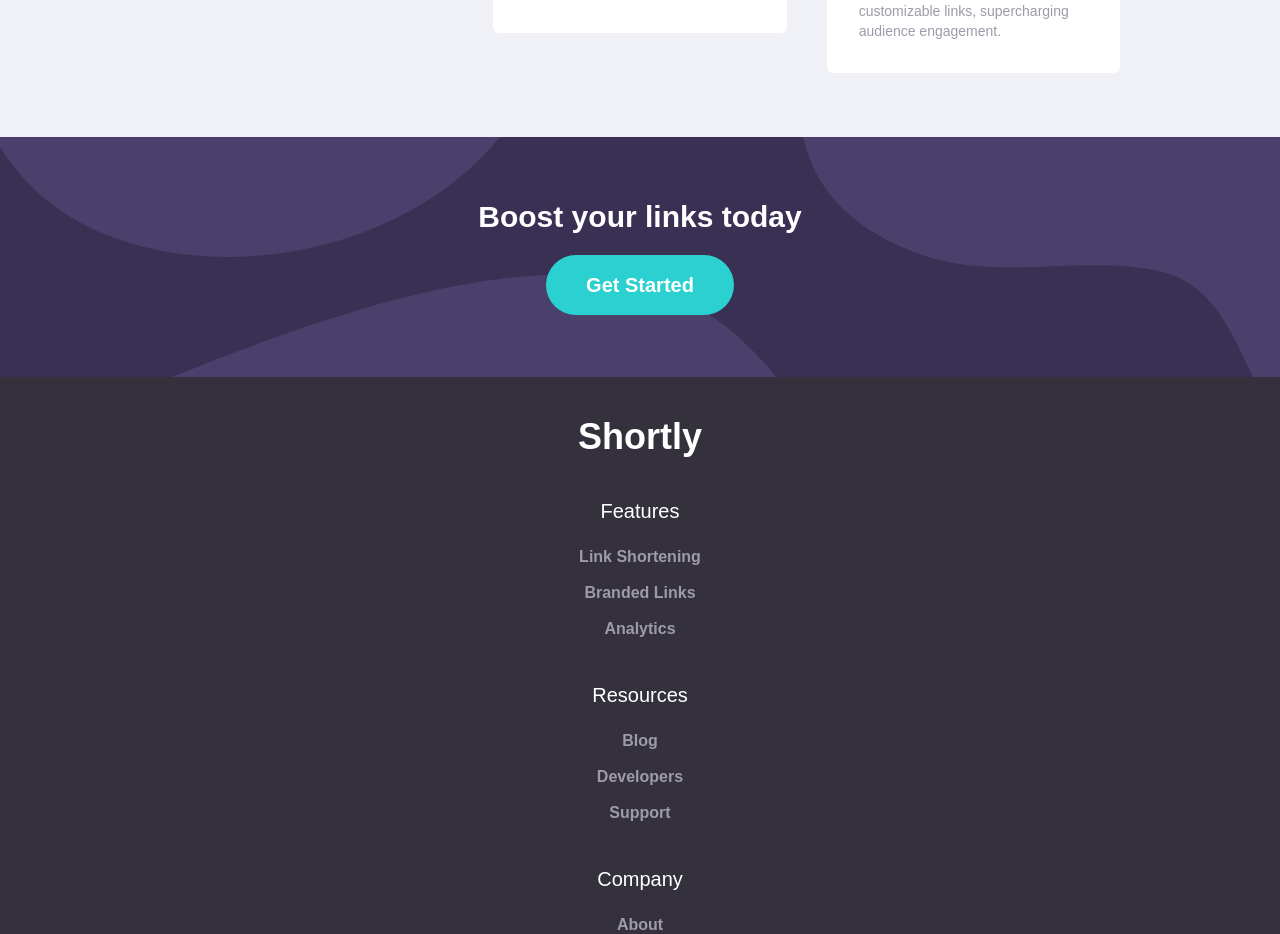
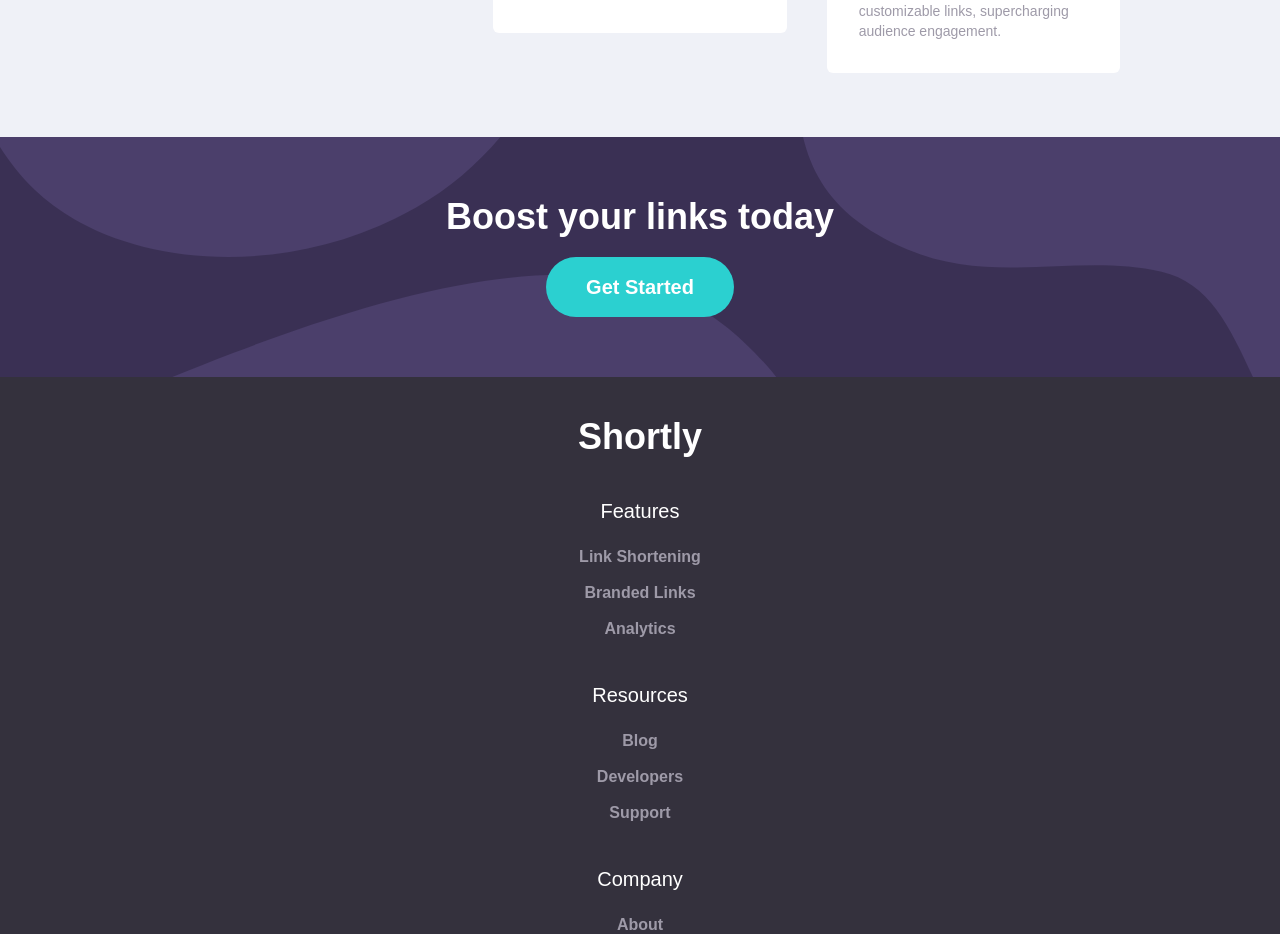
Before and after one commit to ColdLombax/Frontend-Shortly, a React (Create React App) app: page / in a window 1280 px wide. Shown: the part 1560-2494 px from the top of the page. Built offline with nearby package versions, Linux system fonts and the light colour scheme.

Commit message:
Padding expanded & hover state for button.

```diff
--- a/src/components/Landing/Footer/Boost.jsx
+++ b/src/components/Landing/Footer/Boost.jsx
@@ -6,11 +6,11 @@
 function Boost() {
   const focusStyle = useContext(UserContext);
   return (
-    <section className="bg-purple-base mt-16 flex flex-col items-center bg-mobile-boost-bg bg-no-repeat bg-cover h-60 justify-center">
-      <h2 className="text-white text-bold text-3xl font-bold">Boost your links today</h2>
+    <section className="bg-purple-base mt-16 flex flex-col items-center bg-mobile-boost-bg bg-no-repeat bg-cover h-60 justify-center lg:p-20">
+      <h2 className="text-white text-bold text-3xl font-bold lg:text-4xl">Boost your links today</h2>
       <button
         type="submit"
-        className={`bg-cyan-base pr-10 pl-10 p-4 rounded-full text-xl text-white font-bold mt-5 ${focusStyle}`}
+        className={`bg-cyan-base pr-10 pl-10 p-4 rounded-full text-xl text-white font-bold mt-5 ${focusStyle} lg:hover:bg-cyan-hover`}
       >
         Get Started
       </button>
```
